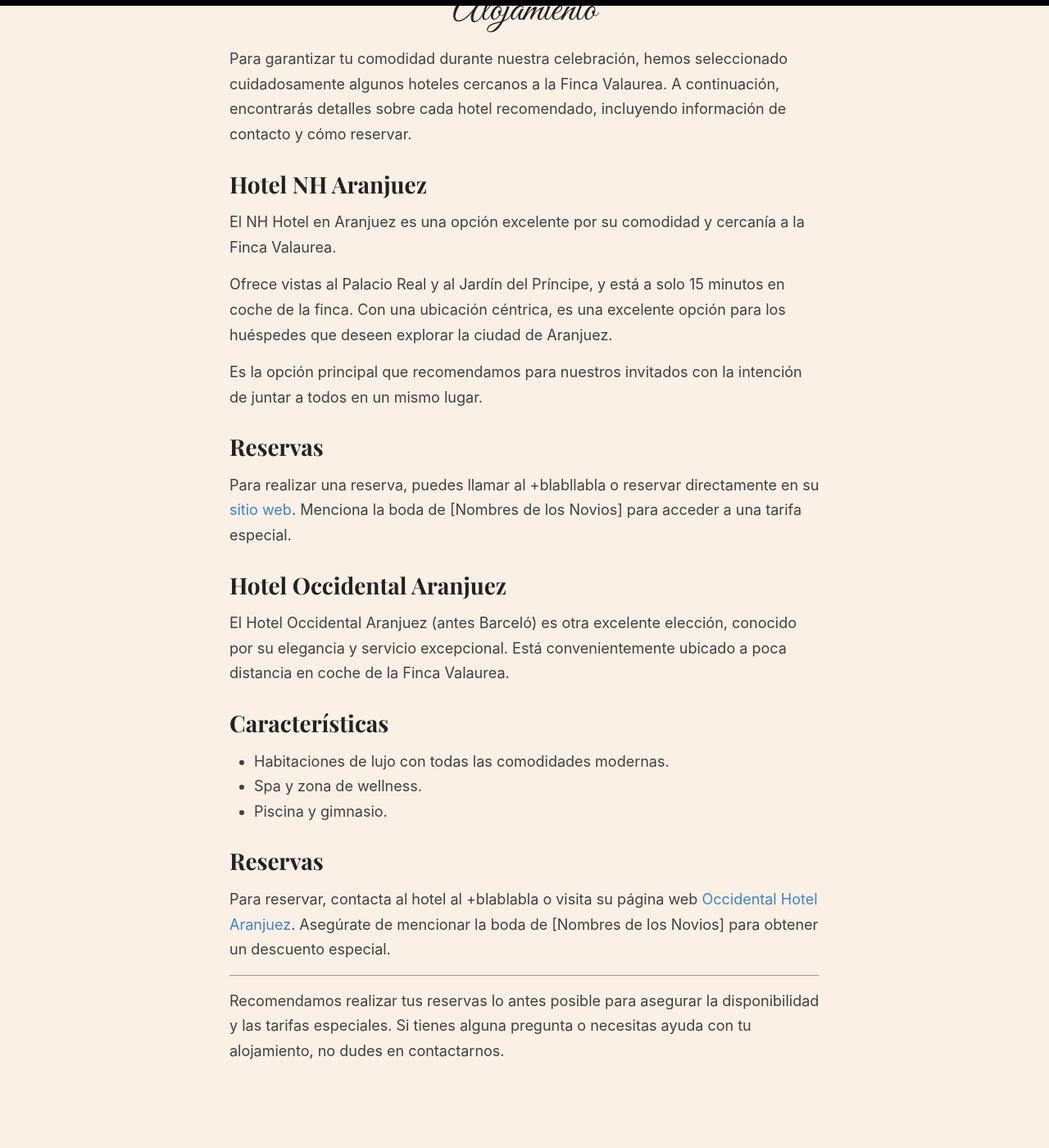
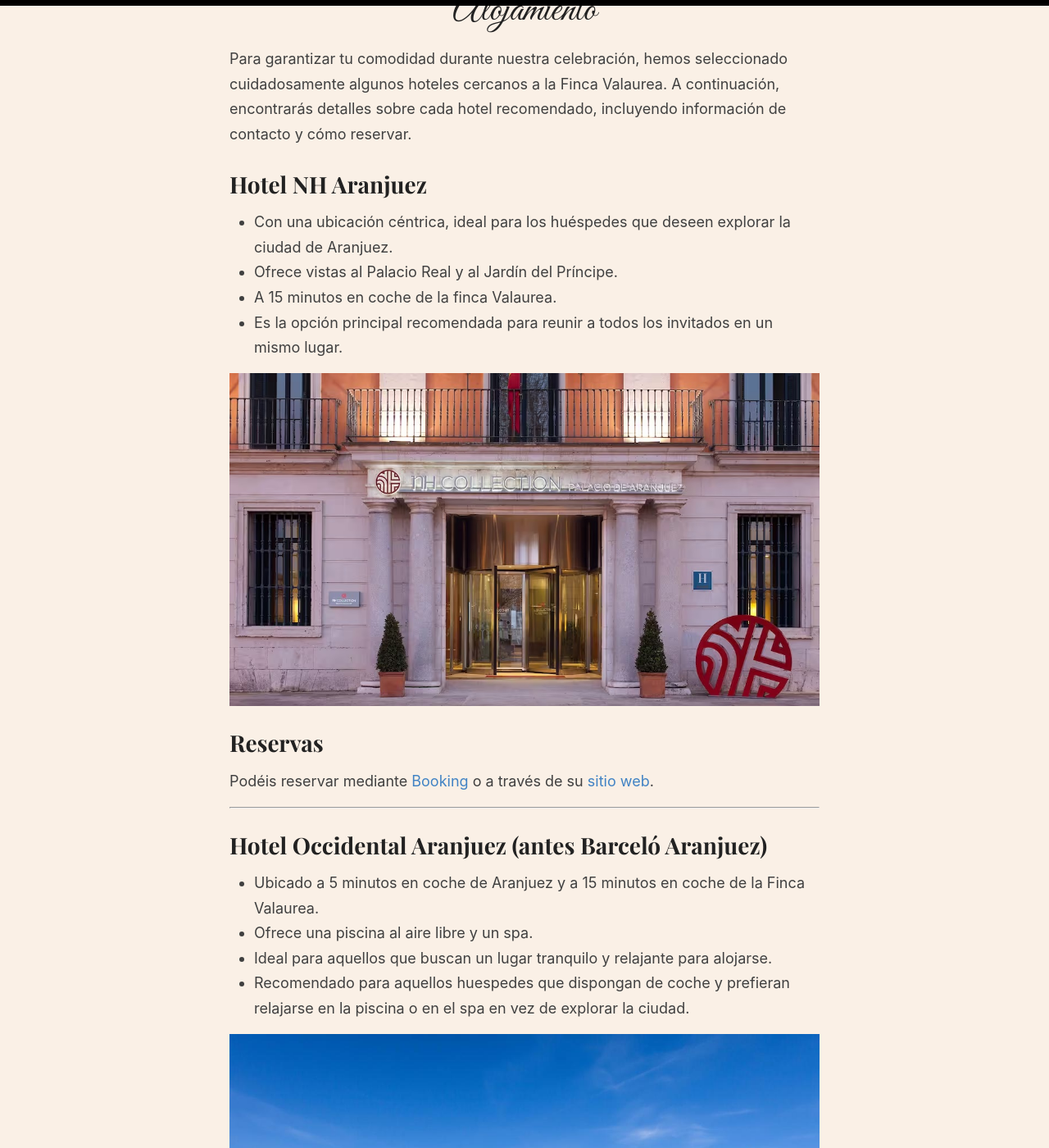
Before and after one commit to boda-paula-y-eduardo/boda-paula-eduardo, a Jekyll site: the page built from _pages/alojamiento.md, in a window 1280 px wide and 1400 px high, scrolled down 376 px. Shown: the whole window at 82% size. Built offline with Jekyll 4.4.1, drawn with Linux system fonts in a browser that asks for light colours; some of the changed text lies outside the part shown.

Commit message:
fix hotels

```diff
--- a/_pages/alojamiento.md
+++ b/_pages/alojamiento.md
@@ -8,28 +8,33 @@
 
 ## Hotel NH Aranjuez
 
-El NH Hotel en Aranjuez es una opción excelente por su comodidad y cercanía a la Finca Valaurea.
 
-Ofrece vistas al Palacio Real y al Jardín del Príncipe, y está a solo 15 minutos en coche de la finca. Con una ubicación céntrica, es una excelente opción para los huéspedes que deseen explorar la ciudad de Aranjuez.
+- Con una ubicación céntrica, ideal para los huéspedes que deseen explorar la ciudad de Aranjuez.
+- Ofrece vistas al Palacio Real y al Jardín del Príncipe.
+- A 15 minutos en coche de la finca Valaurea.
+- Es la opción principal recomendada para reunir a todos los invitados en un mismo lugar.
 
-Es la opción principal que recomendamos para nuestros invitados con la intención de juntar a todos en un mismo lugar.
+![NH Aranjuez](/boda-paula-eduardo/images/NH.jpg)
 
 ### Reservas
-Para realizar una reserva, puedes llamar al +blabllabla o reservar directamente en su [sitio web](https://www.nh-hoteles.es). Menciona la boda de [Nombres de los Novios] para acceder a una tarifa especial.
 
-## Hotel Occidental Aranjuez
-
-El Hotel Occidental Aranjuez (antes Barceló) es otra excelente elección, conocido por su elegancia y servicio excepcional. Está convenientemente ubicado a poca distancia en coche de la Finca Valaurea.
-
-### Características
-
-- Habitaciones de lujo con todas las comodidades modernas.
-- Spa y zona de wellness.
-- Piscina y gimnasio.
-
-### Reservas
-Para reservar, contacta al hotel al +blablabla o visita su página web [Occidental Hotel Aranjuez](https://www.barcelo.com). Asegúrate de mencionar la boda de [Nombres de los Novios] para obtener un descuento especial.
+Podéis reservar mediante [Booking](https://www.booking.com/Share-aX9JnyT) o a través de su [sitio web](https://www.nh-hotels.com/es/hotel/nh-collection-palacio-de-aranjuez).
 
 ---
 
-Recomendamos realizar tus reservas lo antes posible para asegurar la disponibilidad y las tarifas especiales. Si tienes alguna pregunta o necesitas ayuda con tu alojamiento, no dudes en contactarnos.
+## Hotel Occidental Aranjuez (antes Barceló Aranjuez)
+
+- Ubicado a 5 minutos en coche de Aranjuez y a 15 minutos en coche de la Finca Valaurea.
+- Ofrece una piscina al aire libre y un spa.
+- Ideal para aquellos que buscan un lugar tranquilo y relajante para alojarse.
+- Recomendado para aquellos huespedes que dispongan de coche y prefieran relajarse en la piscina o en el spa en vez de explorar la ciudad.
+
+![Occidental Aranjuez](/boda-paula-eduardo/images/occidental.jpg)
+
+### Reservas
+
+Podéis reservar mediante [Booking](https://www.booking.com/Share-TtQkcc8) o a través de su [sitio web](https://www.barcelo.com/es-es/occidental-aranjuez).
+
+---
+
+Recomendamos realizar tus reservas lo antes posible para asegurar la disponibilidad. Si tienes alguna pregunta o necesitas ayuda con tu alojamiento, no dudes en contactarnos.
```
Also changed, not shown: images/NH.jpg (added), images/occidental.jpg (added).
